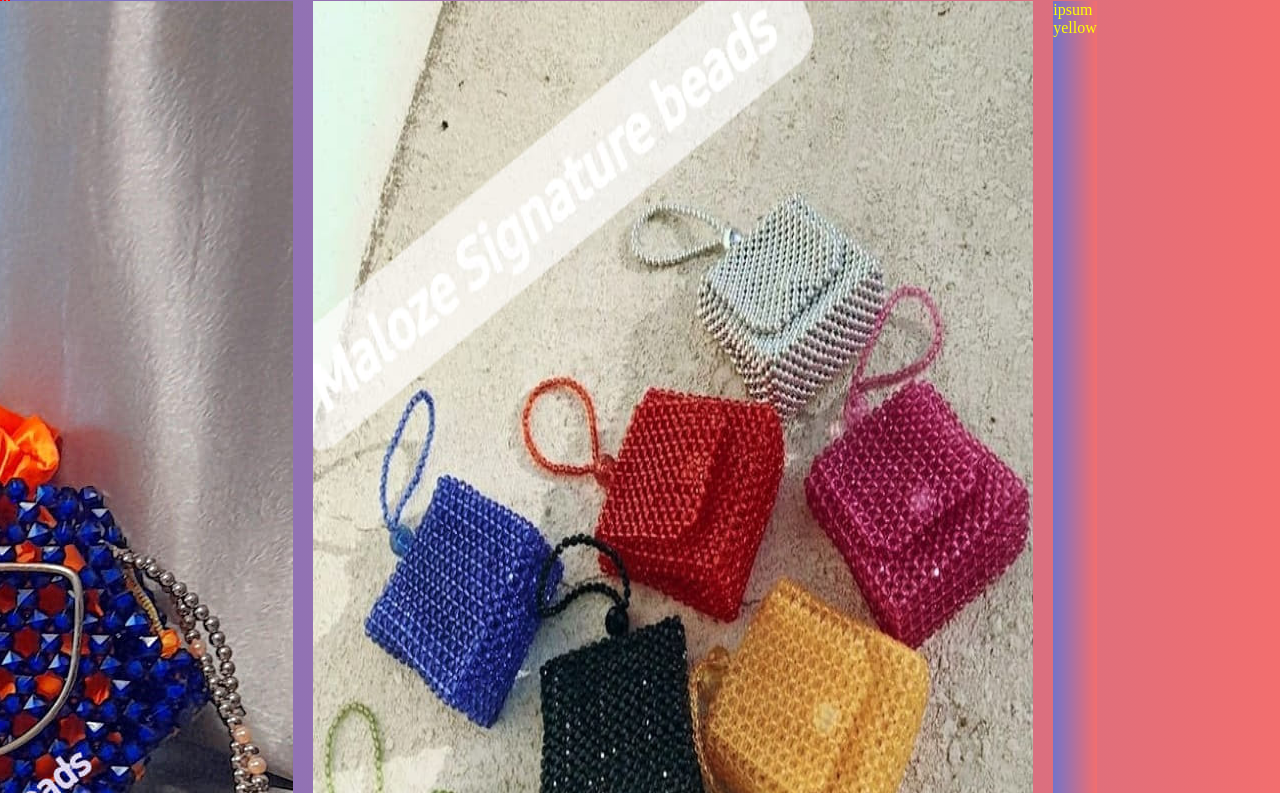
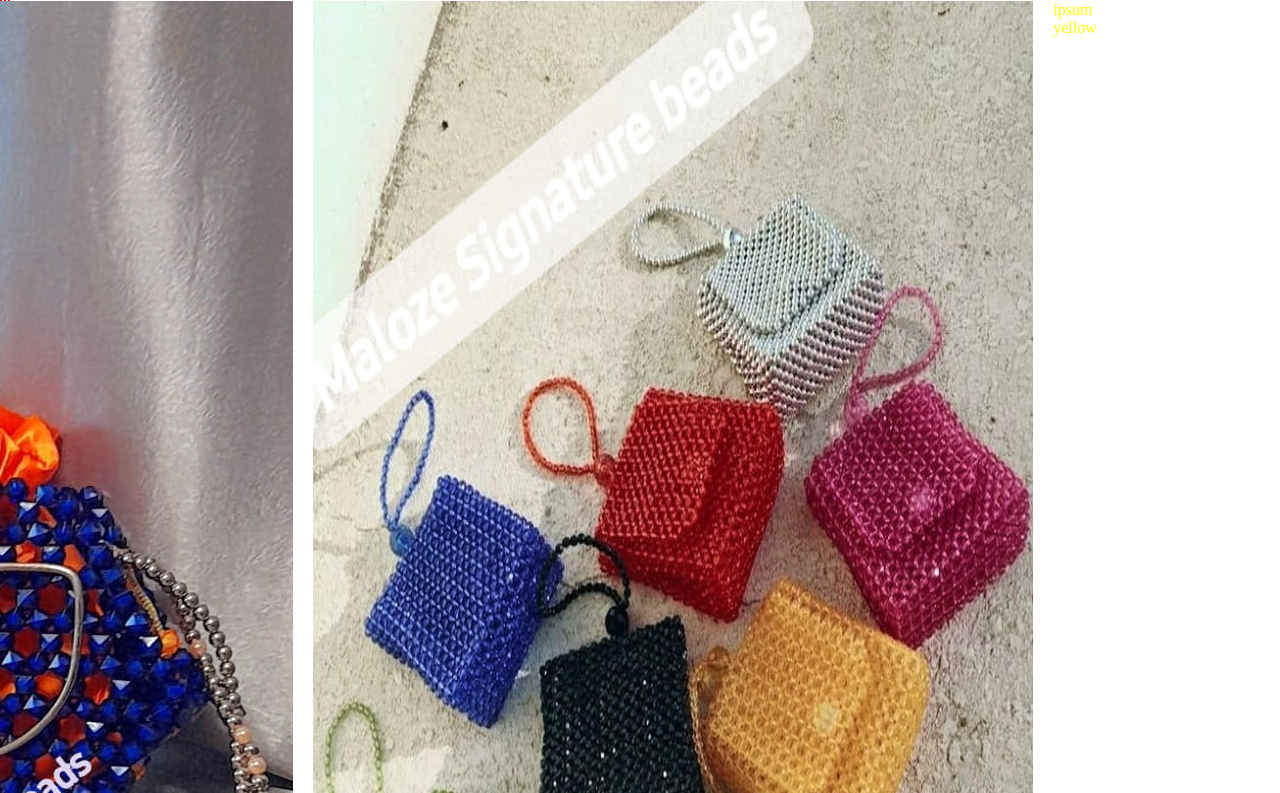
Before and after one commit to asad0306/maloze_signature, a plain HTML site: page index.html in a window 1280 px wide. Shown: the part 229-1022 px from the top of the page. Drawn offline with Linux system fonts and the light colour scheme; files whose address does not match are found by name.

Commit message:
bgc change

```diff
--- a/main.css
+++ b/main.css
@@ -24,7 +24,6 @@ time, mark, audio, video {
     --main-background: yellow;
     padding: 0;
     box-sizing: border-box;
-    background: linear-gradient(-90deg, rgb(243, 110, 110), rgb(115, 115, 201));
     font-family: -apple-system, BlinkMacSystemFont, "Segoe UI", Roboto, Helvetica, Arial, sans-serif, "Apple Color Emoji", "Segoe UI Emoji", "Segoe UI Symbol";
 
 
```
